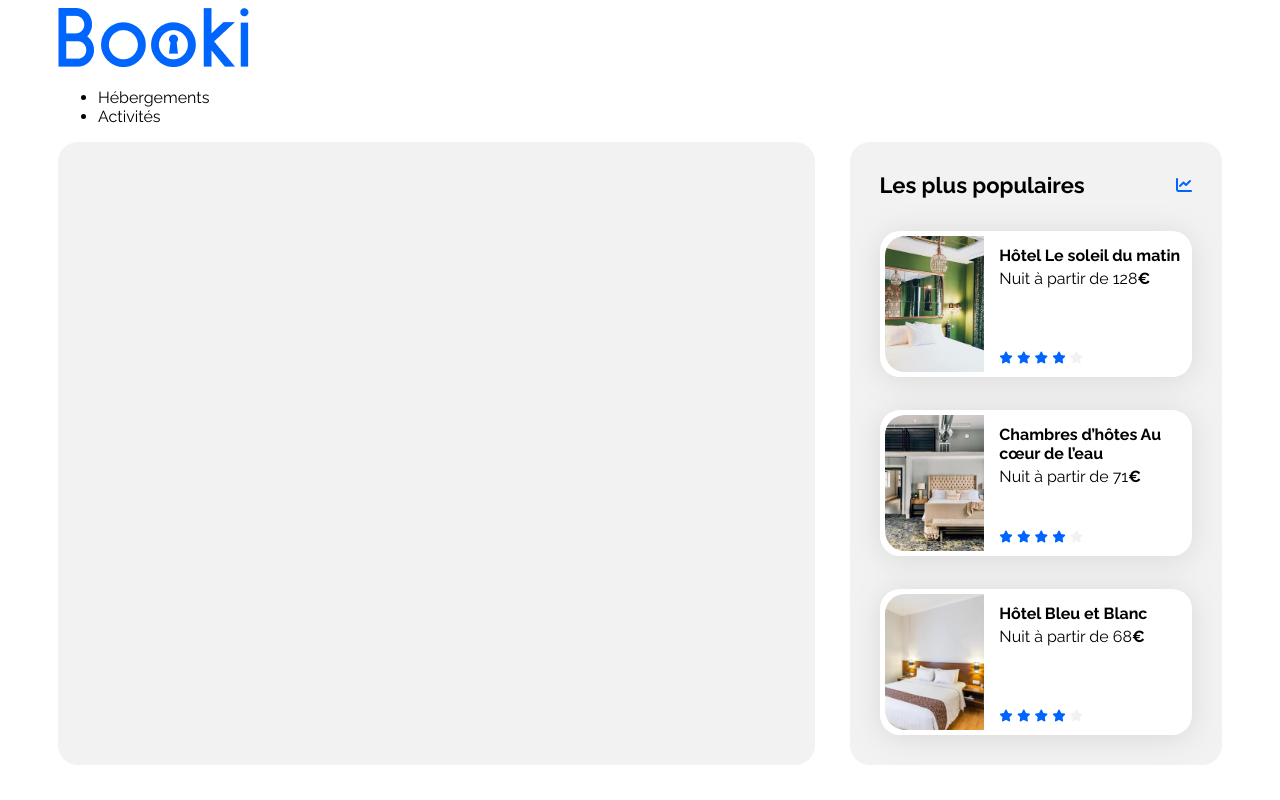
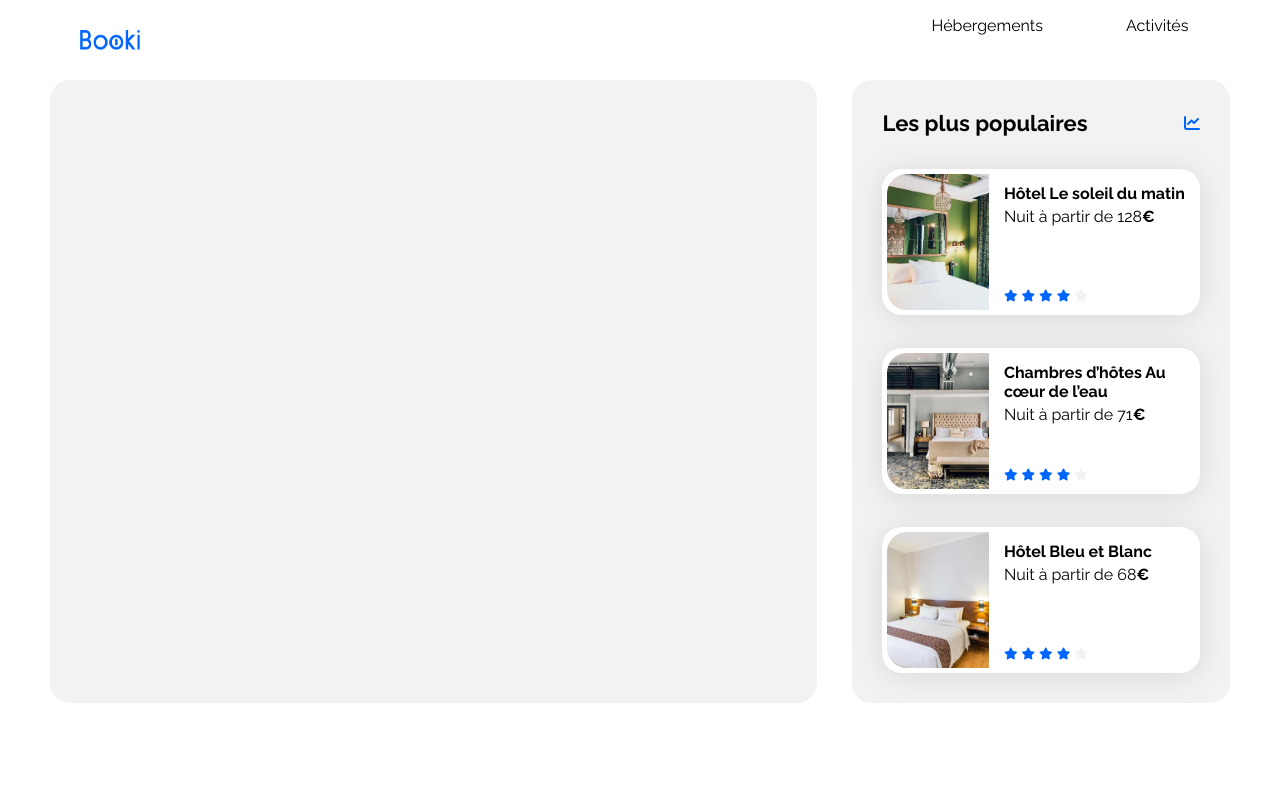
Before and after one commit to thomas-ruch/Projet-Booki, a plain HTML site: page index.html in a window 1280 px wide. Drawn offline with Linux system fonts and the light colour scheme.

Commit message:
Ajout du header dans styles.css et modif du <header>

```diff
--- a/css/style.css
+++ b/css/style.css
@@ -1,6 +1,39 @@
 /****** General ***********/
 * {
+    margin: 0;
     font-family: 'Raleway', sans-serif;
+}
+
+header {
+    display: flex;
+    flex-direction: row;
+    justify-content: space-between;
+    height: 80px;
+}
+
+.logo-header {
+    height: 20px;
+    width: 60px;
+    padding: 30px;
+}
+
+nav ul {
+    width: 340px;
+    height: 35px;
+    list-style-type: none;
+    display: flex;
+    flex-direction: row;
+    justify-content: space-around;
+    align-items: end;
+}
+
+nav li {
+    padding-top: 14px;
+}
+
+nav li:hover {
+    border-top: 2px solid #0065fc;
+    color: #0065fc;
 }
 
 :root {
--- a/index.html
+++ b/index.html
@@ -17,11 +17,11 @@
 <body>
     <div class="main-container">
         <header>
-            <img src="/images/logo/Booki.png" alt="Logo de Booki">
+            <img src="/images/logo/Booki.png" alt="Logo de Booki" class="logo-header">
             <nav>
                 <ul>
-                    <li>Hébergements</li>
-                    <li>Activités</li>
+                    <li><a href="">Hébergements</a></li>
+                    <li><a href="">Activités</a></li>
                 </ul>
             </nav>
         </header>
```
